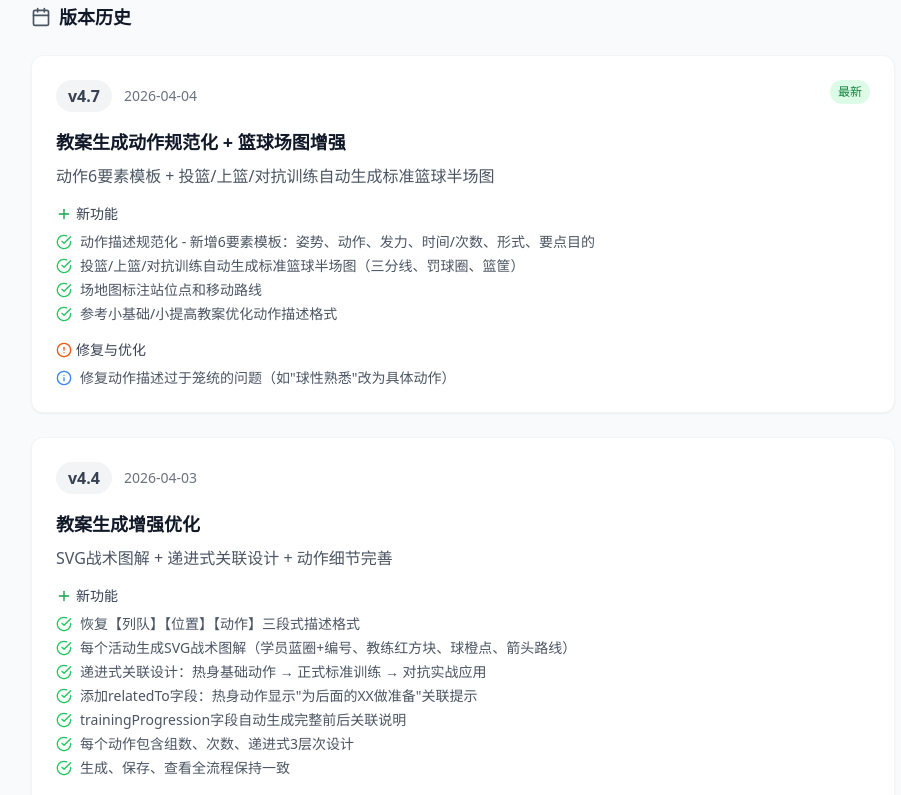
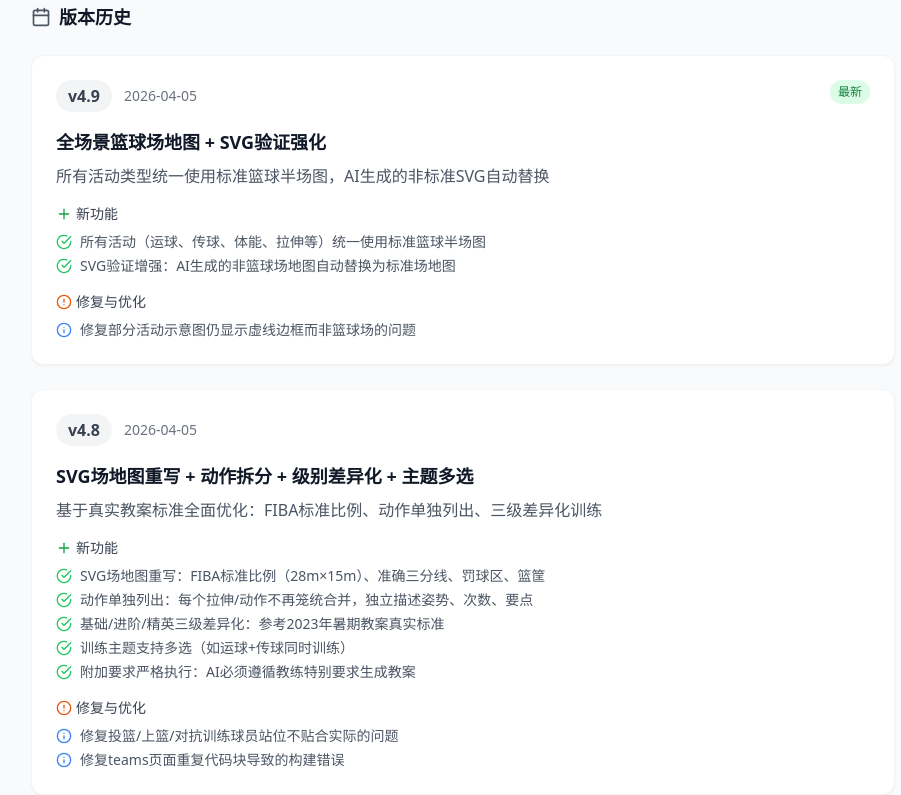
Before and after one commit to maomaoaichibing/basketball-coach, a Next.js app: page /version in a window 1280 px wide. Shown: the part 340-1135 px from the top of the page, without its empty margins (177-1078 px from the left). Built offline with nearby package versions, Linux system fonts and the light colour scheme.

Commit message:
v4.9: 全场景篮球场地图 + SVG验证强化
- 所有活动统一使用标准篮球半场图（移除needsCourt条件判断）
- SVG验证增强：AI生成的非篮球场地图自动替换为标准场地图
- 版本号更新至v4.9，添加v4.8和v4.9版本日志

```diff
--- a/src/app/api/generate-plan/route.ts
+++ b/src/app/api/generate-plan/route.ts
@@ -99,14 +99,18 @@ function validateAndFixActivity(
     fixed.progression = generateProgressionByActivity(fixed.name, category);
   }
 
-  // 确保SVG图解存在且格式正确
+  // 确保SVG图解存在、格式正确且是篮球场地图
+  const isCourtSVG = fixed.drillDiagram &&
+    fixed.drillDiagram.includes('#f5f0e6') && // 篮球场木地板底色
+    fixed.drillDiagram.includes('#5c4033'); // 篮球场线颜色
   if (
     !fixed.drillDiagram ||
     fixed.drillDiagram === '<svg>...</svg>' ||
     !fixed.drillDiagram.includes('<svg') ||
-    !fixed.drillDiagram.includes('xmlns="http://www.w3.org/2000/svg"')
+    !fixed.drillDiagram.includes('xmlns="http://www.w3.org/2000/svg"') ||
+    !isCourtSVG // AI返回的不是篮球场地图，强制替换
   ) {
-    // 生成默认SVG图解
+    // 生成默认SVG图解（篮球场地图）
     fixed.drillDiagram = generateDefaultDrillDiagram(
       category,
       fixed.form || '集体',
@@ -301,28 +305,8 @@ function generateDefaultDrillDiagram(
   const formType = form || '集体';
   const activityType = category || 'technical';
 
-  // 判断是否需要篮球场图
-  const needsCourt =
-    activityName.includes('投篮') ||
-    activityName.includes('上篮') ||
-    activityName.includes('三步') ||
-    activityName.includes('对抗') ||
-    activityName.includes('比赛') ||
-    activityName.includes('进攻') ||
-    activityName.includes('防守') ||
-    activityName.includes('突破') ||
-    activityName.includes('快攻');
-
-  // 基础模板 - 包含箭头标记定义
-  let svg = `<svg width="400" height="300" xmlns="http://www.w3.org/2000/svg" style="background-color: white;">`;
-
-  // 如果需要篮球场，先画场地
-  if (needsCourt) {
-    svg += generateBasketballCourtSVG(true);
-  } else {
-    // 简化的场地边框
-    svg += `<rect x="10" y="10" width="380" height="280" stroke="#374151" fill="none" stroke-width="2" stroke-dasharray="5,5"/>`;
-  }
+  // 所有活动统一使用篮球场半场图
+  let svg = generateBasketballCourtSVG(true);
 
   // 箭头标记定义
   svg += `<defs>
--- a/src/app/page.tsx
+++ b/src/app/page.tsx
@@ -147,7 +147,7 @@ export default function Home() {
                   <div className="flex items-center gap-2">
                     <h1 className="text-lg sm:text-xl font-bold">篮球青训教案系统</h1>
                     <span className="px-2 py-0.5 bg-white/20 text-white text-xs rounded-full font-medium hidden sm:inline">
-                      v4.4
+                      v4.9
                     </span>
                   </div>
                   <p className="text-orange-100 text-sm hidden sm:block">
--- a/src/app/version/page.tsx
+++ b/src/app/version/page.tsx
@@ -15,6 +15,34 @@ import {
 
 // 版本历史记录
 const versions = [
+  {
+    version: 'v4.9',
+    date: '2026-04-05',
+    title: '全场景篮球场地图 + SVG验证强化',
+    description: '所有活动类型统一使用标准篮球半场图，AI生成的非标准SVG自动替换',
+    features: [
+      { type: 'feature', text: '所有活动（运球、传球、体能、拉伸等）统一使用标准篮球半场图' },
+      { type: 'feature', text: 'SVG验证增强：AI生成的非篮球场地图自动替换为标准场地图' },
+    ],
+    fixes: [{ type: 'fix', text: '修复部分活动示意图仍显示虚线边框而非篮球场的问题' }],
+  },
+  {
+    version: 'v4.8',
+    date: '2026-04-05',
+    title: 'SVG场地图重写 + 动作拆分 + 级别差异化 + 主题多选',
+    description: '基于真实教案标准全面优化：FIBA标准比例、动作单独列出、三级差异化训练',
+    features: [
+      { type: 'feature', text: 'SVG场地图重写：FIBA标准比例（28m×15m）、准确三分线、罚球区、篮筐' },
+      { type: 'feature', text: '动作单独列出：每个拉伸/动作不再笼统合并，独立描述姿势、次数、要点' },
+      { type: 'feature', text: '基础/进阶/精英三级差异化：参考2023年暑期教案真实标准' },
+      { type: 'feature', text: '训练主题支持多选（如运球+传球同时训练）' },
+      { type: 'feature', text: '附加要求严格执行：AI必须遵循教练特别要求生成教案' },
+    ],
+    fixes: [
+      { type: 'fix', text: '修复投篮/上篮/对抗训练球员站位不贴合实际的问题' },
+      { type: 'fix', text: '修复teams页面重复代码块导致的构建错误' },
+    ],
+  },
   {
     version: 'v4.7',
     date: '2026-04-04',
```
